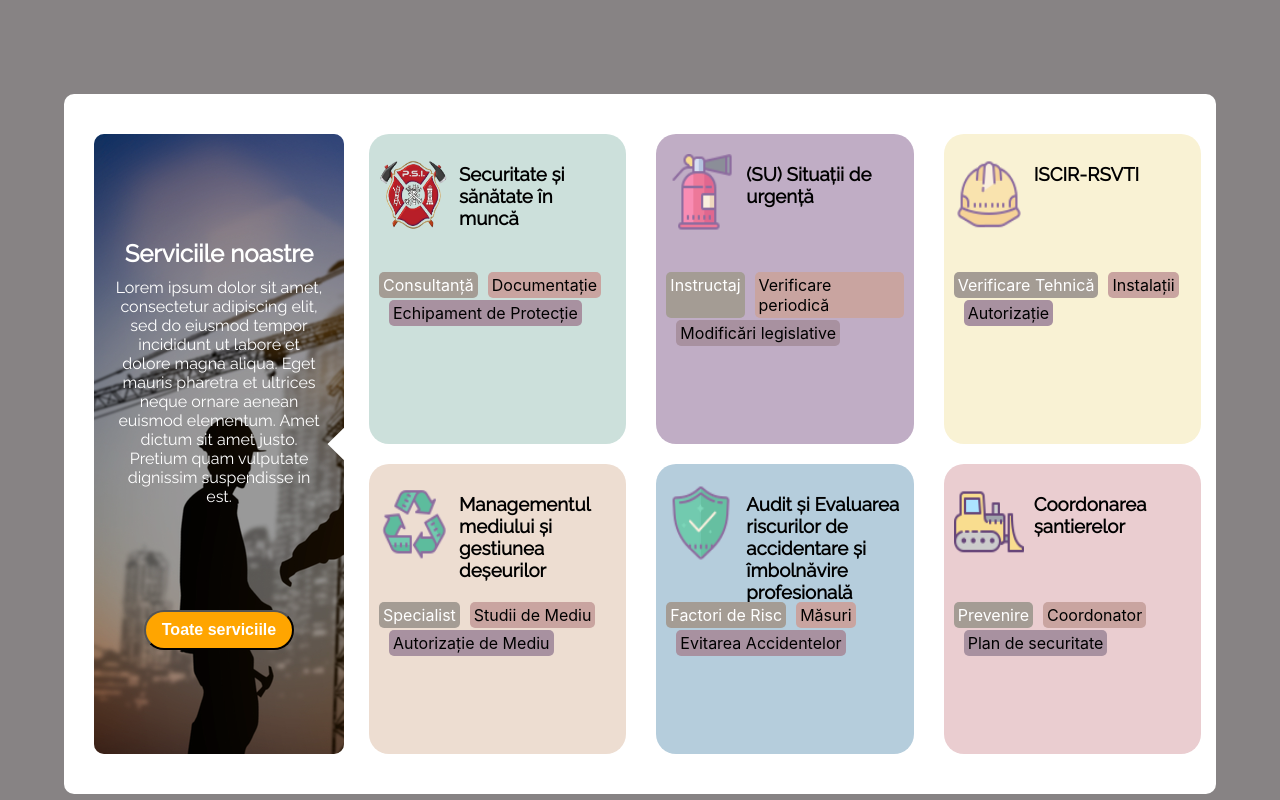
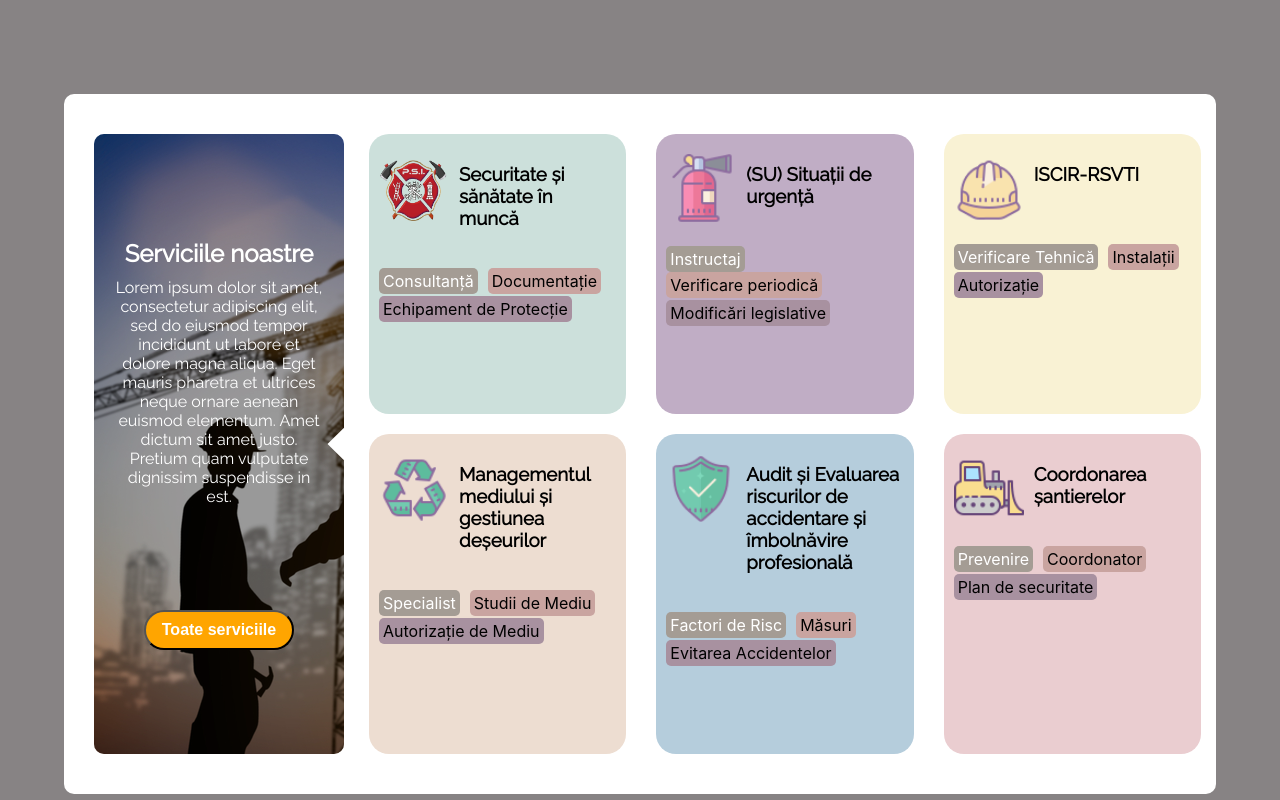
Before and after one commit to bmarcu13/work-management-website, a React (Create React App) app: page / in a window 1280 px wide. Shown: the part 960-1760 px from the top of the page. Built offline with nearby package versions, Linux system fonts and the light colour scheme.

Commit message:
Fixed main-page services card layouts

```diff
--- a/src/Components/ServicesMainPage/ServicesMainPage.css
+++ b/src/Components/ServicesMainPage/ServicesMainPage.css
@@ -3,7 +3,6 @@
     height: calc(100vh);
     padding-top: 120px;
     background: #878384;
-
 }
 
 .services-page-container .cards-container {
@@ -60,12 +59,31 @@
     margin: 0px 15px;
     border-radius: 20px;
     padding: 10px;
+    flex: 1;
 }
+
 .card-section .card-wrapper:hover {
     cursor: pointer;
 }
-@media (max-width: 780px)
-{
+
+.key-words {
+    display: flex;
+    flex-wrap: wrap;
+    flex-direction: row;
+    position: relative;
+    margin-top: 20px;
+}
+
+.key-word-card {
+    padding: 3px 4px 3px 4px;
+    border-radius: 5px;
+}
+.our-services-btn:hover {
+    cursor: pointer;
+    border: 2px solid black;
+}
+
+@media (max-width: 780px) {
     .services-page-container .cards-container {
         display: flex;
         flex-direction: column;
@@ -76,18 +94,3 @@
         grid-template-rows: repeat(2, 1fr);
     }
 }
-.key-words{
-    display: flex;
-    flex-direction: row;
-    columns: 2;
-    margin-top: 40px;
-
-}
-.key-word-card{
-    padding: 3px 4px 3px 4px;
-    border-radius: 5px;
-}
-.our-services-btn:hover{
-    cursor: pointer;
-    border: 2px solid black;
-}
--- a/src/Components/ServicesMainPage/ServicesMainPage.js
+++ b/src/Components/ServicesMainPage/ServicesMainPage.js
@@ -50,13 +50,13 @@ export default function ServicesMainPage() {
                             dignissim suspendisse in est.
                         </p>
                     </div>
-                    <button className="our-services-btn"
+                    <button
+                        className="our-services-btn"
                         style={{
                             marginBottom: "auto",
                             width: "150px",
                             height: "40px",
                             backgroundColor: "orange",
-
                             borderRadius: "20px",
                             fontSize: "16px",
                             fontWeight: "bold",
@@ -84,17 +84,49 @@ const CardGrid = () => {
 };
 
 const Card = ({ cardData }) => {
-    return (<div className="card-wrapper" style={cardData.style}>
-        <div style={{display:'flex', flexDirection:'row'}}>
-            <img src={cardData.card_icon} style={{width:'70px', marginTop:'10px'}}></img>
-            <h3 style={{marginLeft:'10px',height:'50px' }}>{cardData.name}</h3>
+    return (
+        <div className="card-wrapper" style={cardData.style}>
+            <div
+                style={{
+                    display: "flex",
+                    flexDirection: "row",
+                    height: "fit-content",
+                }}
+            >
+                <img
+                    src={cardData.card_icon}
+                    style={{ width: "70px", height: "70px", marginTop: "10px" }}
+                ></img>
+                <h3 style={{ marginLeft: "10px" }}>{cardData.name}</h3>
+            </div>
+            <div className="key-words">
+                <div
+                    className="key-word-card"
+                    style={{
+                        backgroundColor: "#a49c94",
+                        color: "white",
+                        marginRight: "10px",
+                    }}
+                >
+                    {cardData.keyword1}
+                </div>
+                <div
+                    className="key-word-card"
+                    style={{ marginRight: "10px", backgroundColor: "#c9a4a0" }}
+                >
+                    {cardData.keyword2}
+                </div>
+                <div
+                    className="key-word-card"
+                    style={{
+                        marginTop: "2px",
+                        marginBottom: "-20px",
+                        backgroundColor: "#a891a0",
+                    }}
+                >
+                    {cardData.keyword3}
+                </div>
+            </div>
         </div>
-         <div className="key-words">
-             <div className="key-word-card" style={{backgroundColor:'#a49c94', color:'white'}}>{cardData.keyword1}</div>
-             <div className="key-word-card"
-                style={{marginLeft:'10px', backgroundColor:'#c9a4a0'}}>{cardData.keyword2}</div>
-         </div>
-         <div className="key-word-card" style={{marginLeft:'10px', marginTop:'2px', marginBottom:'-20px', backgroundColor:'#a891a0', width:'fit-content'}}>{cardData.keyword3}</div>
-        </div>);
-
+    );
 };
```
